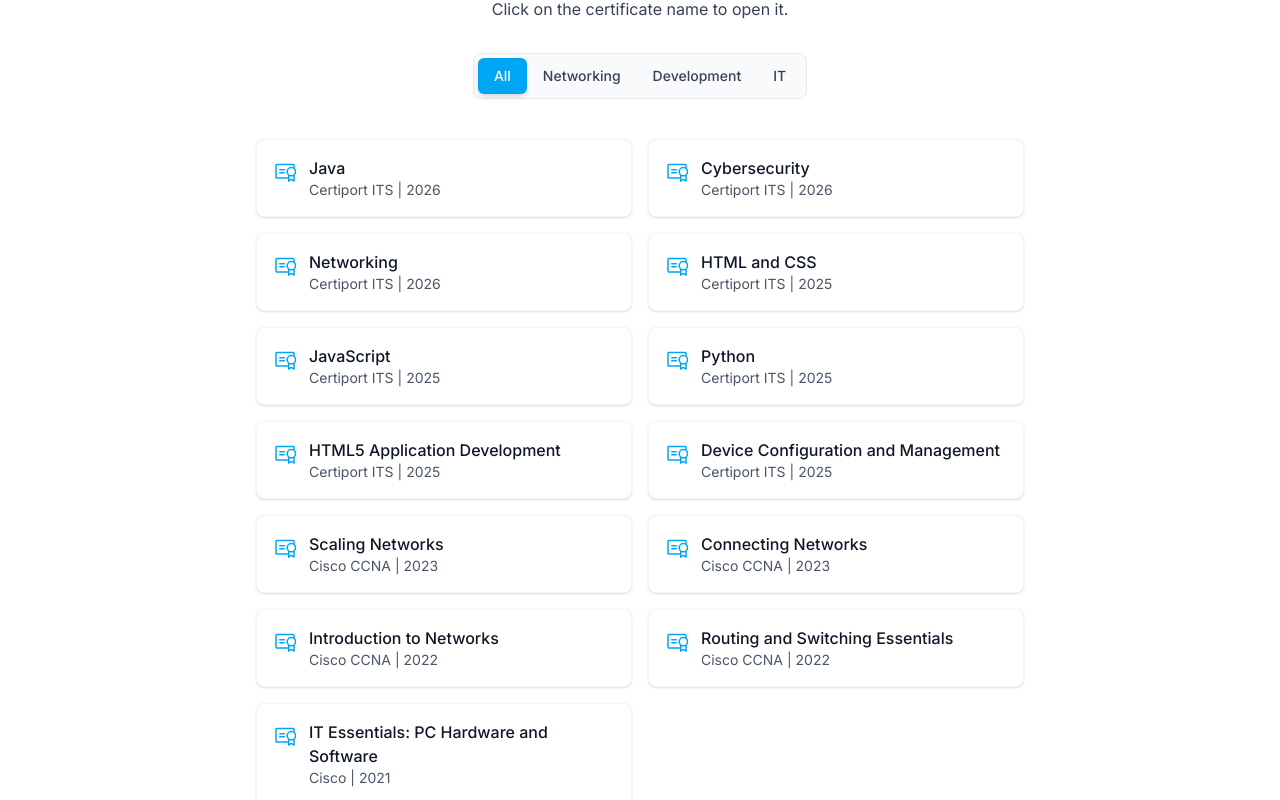
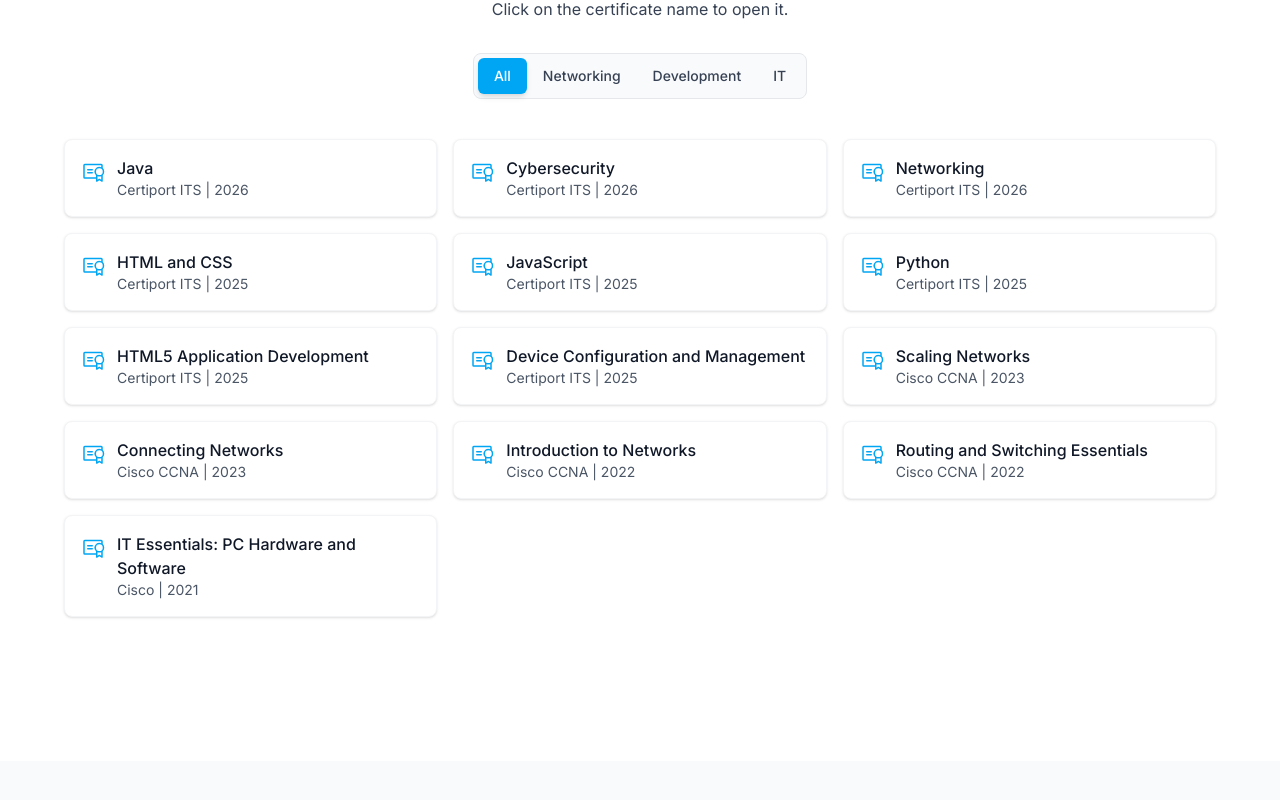
Before and after one commit to cseri502/portfolio, a Vue app: page / in a window 1280 px wide. Shown: the part 3240-4040 px from the top of the page. Built offline with nearby package versions, Linux system fonts and the light colour scheme.

Commit message:
Update Home.vue

```diff
--- a/src/views/Home.vue
+++ b/src/views/Home.vue
@@ -149,8 +149,8 @@
           <!-- Certification Tabs -->
           <CategorySelector :categories="t.skills.certCategories" v-model="activeCertCategory" />
 
-          <div class="max-w-3xl mx-auto mt-8">
-            <div class="grid grid-cols-1 md:grid-cols-2 gap-4">
+          <div class="max-w-6xl mx-auto mt-8">
+            <div class="grid grid-cols-1 md:grid-cols-2 xl:grid-cols-3 gap-4">
               <div v-for="cert in displayedCertifications" :key="cert.name"
                 class="bg-white dark:bg-gray-800 rounded-lg p-4 shadow-sm border border-gray-100 dark:border-gray-700 flex items-start hover:shadow-md transition-shadow duration-200">
                 <Icon icon="ph:certificate" class="w-6 h-6 text-sky-500 mr-3 mt-1 flex-shrink-0" />
```
